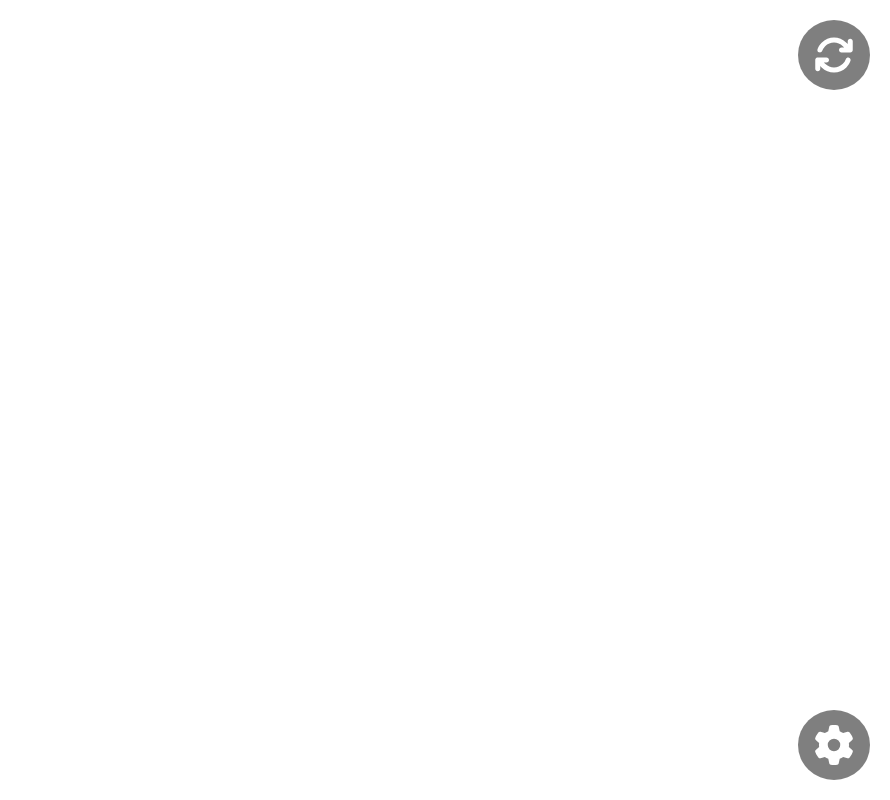
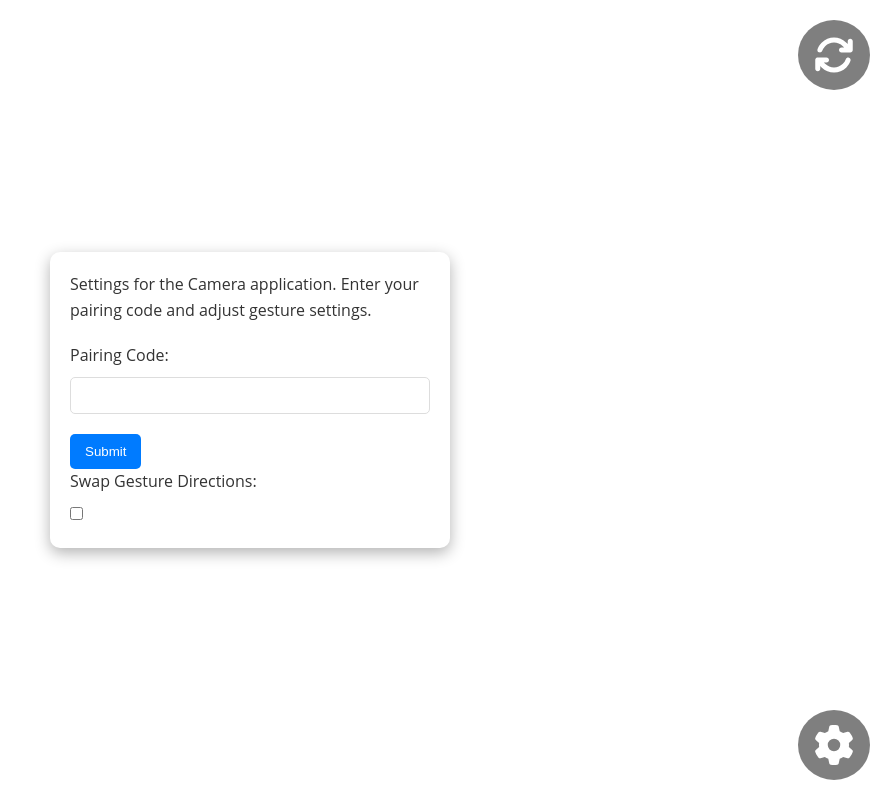
Before and after one commit to AnonymousAAArdvark/GesturePresenter, a React (Create React App) app: page / in a window 1280 px wide. Shown: the whole page, without its empty margins (390-1280 px from the left). Built offline with nearby package versions, Linux system fonts and the light colour scheme; no server answers.

Commit message:
added settings modal and flip functionality

```diff
--- a/src/App.css
+++ b/src/App.css
@@ -18,6 +18,58 @@ body {
   line-height: 1.6;
   color: #333;
   background-color: #fff;
+}
+
+.settings-modal {
+  position: fixed;
+  top: 50%;
+  left: 50%;
+  transform: translate(-50%, -50%);
+  z-index: 20;
+  background-color: #fff;
+  padding: 20px;
+  border-radius: 10px;
+  box-shadow: 0 5px 15px rgba(0, 0, 0, 0.3);
+  width: 80%;
+  max-width: 400px;
+}
+
+.settings-modal p {
+  margin-bottom: 20px;
+  color: #333;
+  font-size: 1rem;
+}
+
+.settings-modal label {
+  display: block;
+  margin-bottom: 0.5rem;
+  color: #333;
+}
+
+.settings-modal input[type="text"] {
+  width: 100%;
+  padding: 10px;
+  margin-bottom: 20px;
+  border: 1px solid #ddd;
+  border-radius: 5px;
+}
+
+.settings-modal input[type="checkbox"] {
+  margin-right: 10px;
+}
+
+.settings-modal button {
+  background-color: #007bff;
+  color: #fff;
+  border: none;
+  padding: 10px 15px;
+  border-radius: 5px;
+  cursor: pointer;
+  transition: background-color 0.3s ease;
+}
+
+.settings-modal button:hover {
+  background-color: #0056b3;
 }
 
 .camera-feed,
--- a/src/App.tsx
+++ b/src/App.tsx
@@ -1,12 +1,27 @@
-import React from 'react';
+import React, { useState } from 'react';
 import Camera from './Camera';
-
+import SettingsModal from "./SettingsModal";
 
 const App: React.FC = () => {
+  const [flipped, setFlipped] = useState(false);
+
+  const handlePairingCodeSubmit = (code: string) => {
+    console.log("Pairing code submitted:", code);
+    // Handle the pairing code submission logic here
+  };
+
+  const handleToggleGestureSwap = () => {
+    setFlipped(!flipped);
+  };
+
   return (
     <div>
       <meta name="viewport" content="width=device-width, initial-scale=1.0, maximum-scale=1.0, user-scalable=no" />
-      <Camera flipped={false}/>
+      <SettingsModal
+        onPairingCodeSubmit={handlePairingCodeSubmit}
+        onToggleGestureSwap={handleToggleGestureSwap}
+      />
+      <Camera flipped={flipped}/>
     </div>
   );
 };
--- a/src/Camera.tsx
+++ b/src/Camera.tsx
@@ -69,7 +69,7 @@ const Camera: React.FC<CameraProps> = ({ flipped }) => {
         handsRef.current = null;
       }
     };
-  }, [isUserFacing]);
+  }, [isUserFacing, flipped]);
 
   const initializeMediaPipe = () => {
     if (handsRef.current) {
@@ -165,7 +165,7 @@ const Camera: React.FC<CameraProps> = ({ flipped }) => {
     <div className="camera-container">
       <canvas ref={canvasRef} className="canvas-overlay" />
       <video ref={videoRef} className={`camera-feed ${isUserFacing ? 'user-facing' : ''}`} autoPlay playsInline />
-      <button onClick={flipCamera} className="camera-button show-settings">
+      <button onClick={flipCamera} className="camera-button show-settings" >
         <FontAwesomeIcon icon={faGear} />
       </button>
       <button onClick={flipCamera} className="camera-button switch-camera">
--- /dev/null
+++ b/src/SettingsModal.tsx
@@ -0,0 +1,36 @@
+import React, { useState } from 'react';
+
+interface SettingsModalProps {
+  onPairingCodeSubmit: (code: string) => void;
+  onToggleGestureSwap: () => void;
+}
+
+const SettingsModal: React.FC<SettingsModalProps> = ({ onPairingCodeSubmit, onToggleGestureSwap }) => {
+  const [pairingCode, setPairingCode] = useState('');
+
+  return (
+    <div className="settings-modal">
+      <p>Settings for the Camera application. Enter your pairing code and adjust gesture settings.</p>
+      <div>
+        <label htmlFor="pairingCode">Pairing Code:</label>
+        <input
+          id="pairingCode"
+          type="text"
+          value={pairingCode}
+          onChange={(e) => setPairingCode(e.target.value)}
+        />
+        <button onClick={() => onPairingCodeSubmit(pairingCode)}>Submit</button>
+      </div>
+      <div>
+        <label htmlFor="gestureSwap">Swap Gesture Directions:</label>
+        <input
+          id="gestureSwap"
+          type="checkbox"
+          onChange={onToggleGestureSwap}
+        />
+      </div>
+    </div>
+  );
+};
+
+export default SettingsModal;
```
